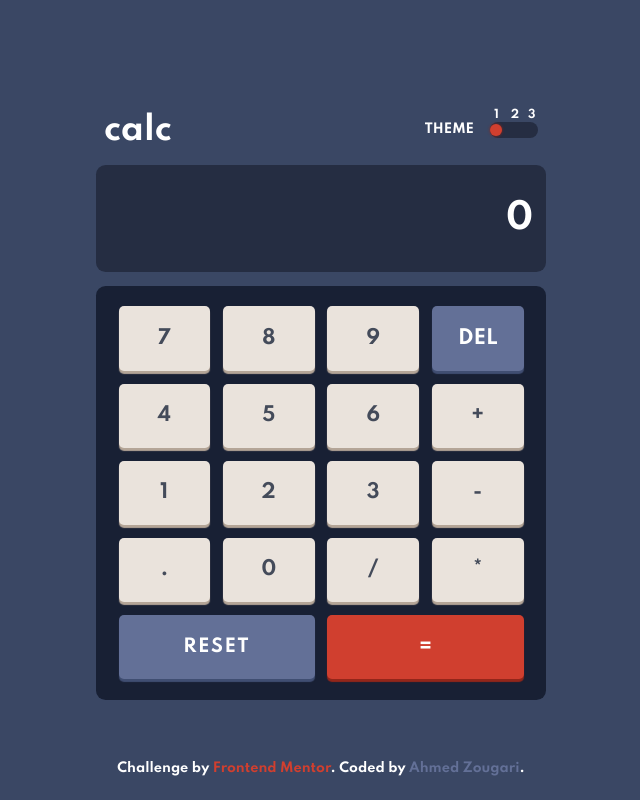
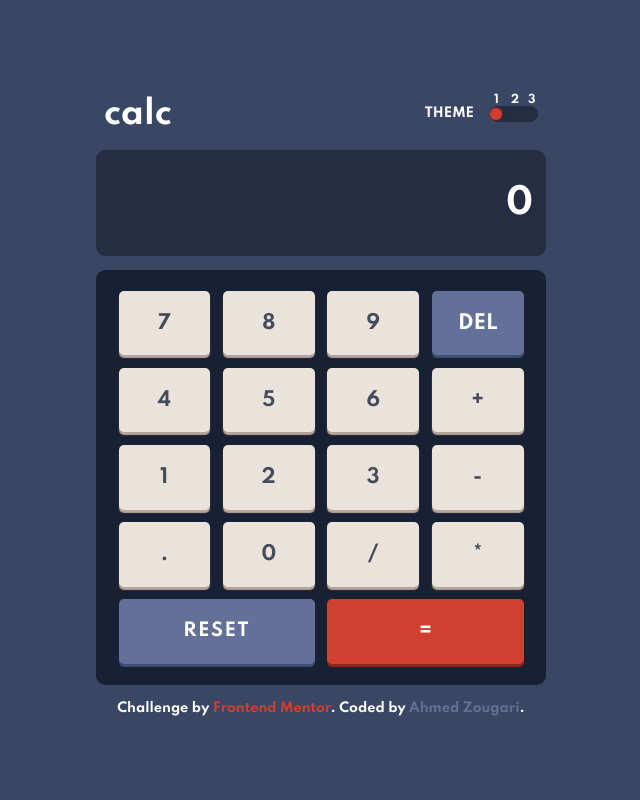
Before and after one commit to zougari47/calculator-app-main, a plain HTML site: page index.html in a window 1280 px wide. Both pictures are taken after a click on the button "DEL". Shown: the whole page, without its empty margins (319-959 px from the left). Drawn offline with Linux system fonts and the light colour scheme.

Commit message:
fix issue

```diff
--- a/src/js/index.js
+++ b/src/js/index.js
@@ -156,7 +156,7 @@ function buttonClicked(e) {
   }
 
   //when click equal button
-  if (btnTxt === '=' || btnTxt === 'Enter') {
+  if (btnTxt === '=') {
     screen.textContent = calc(screen.textContent);
   }
 }
@@ -165,7 +165,8 @@ function calc(exp) {
   try {
     return eval(exp);
   } catch (e) {
-    return 'Math ERROR';
+    // return 'Math ERROR';
+    return e;
   }
 }
 
--- a/src/sass/_calc.scss
+++ b/src/sass/_calc.scss
@@ -23,7 +23,7 @@
       justify-content: end;
       padding-right: 0.8rem;
       font-family: 'Spartan', sans-serif;
-      overflow-x: hidden;
+      overflow: hidden;
     }
   }
 
--- a/src/sass/main.scss
+++ b/src/sass/main.scss
@@ -15,14 +15,13 @@ body {
   min-height: 100vh;
   @include flexCenter;
   overflow: hidden;
+  flex-direction: column;
 }
 
 .attribution {
+  margin-top: 1rem;
   text-align: center;
-  position: fixed;
   width: 85vw;
-  left: 50%;
-  transform: translateX(-50%);
   bottom: 3vh;
   color: var(--screen_text);
   font-size: 0.8rem;
```
Also changed, not shown: src/css/main.css.
